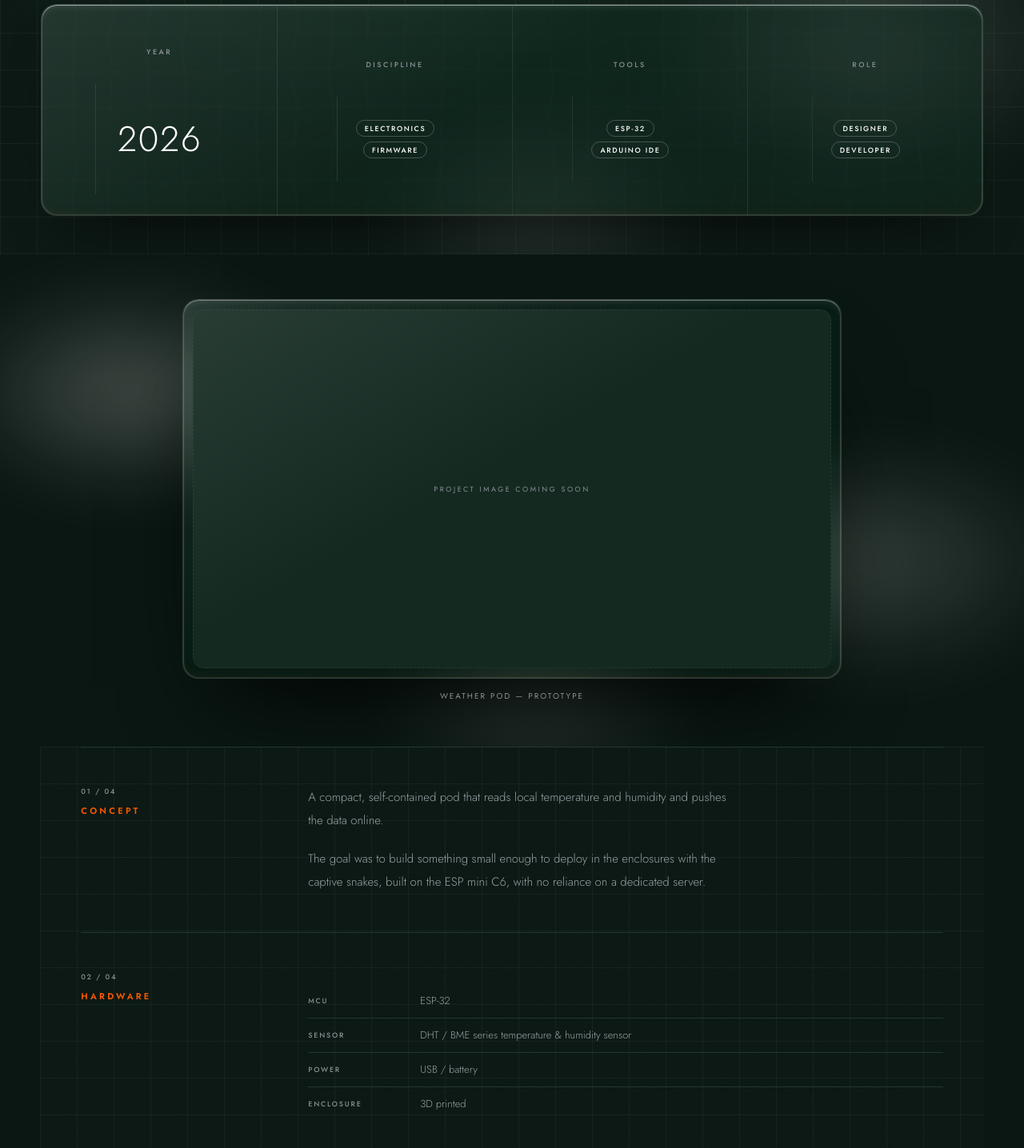
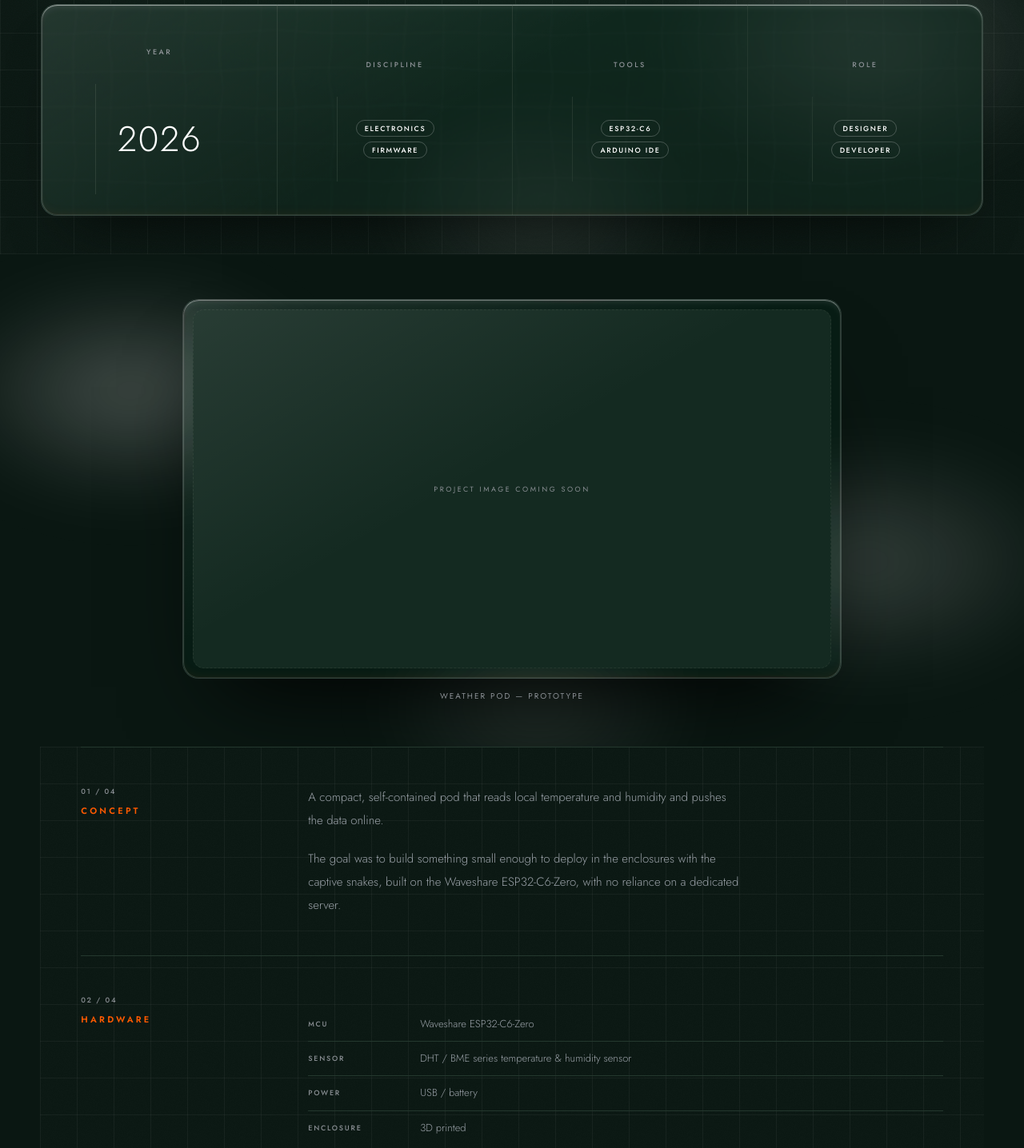
Before and after one commit to thejthimmaiah04-byte/PORTFOLIO, a website: page project-weather.html in a window 1280 px wide. Shown: the part 373-1809 px from the top of the page at 80% size. Drawn offline with Linux system fonts and the light colour scheme.

Commit message:
Weather Pod: correct MCU to Waveshare ESP32-C6-Zero

```diff
--- a/project-weather.html
+++ b/project-weather.html
@@ -216,7 +216,7 @@
   <div class="facts glass">
     <div><div class="k">Year</div><div class="v"><span class="tag tag--year">2026</span></div></div>
     <div><div class="k">Discipline</div><div class="v"><span class="tag">Electronics</span><span class="tag">Firmware</span></div></div>
-    <div><div class="k">Tools</div><div class="v"><span class="tag">ESP-32</span><span class="tag">Arduino IDE</span></div></div>
+    <div><div class="k">Tools</div><div class="v"><span class="tag">ESP32-C6</span><span class="tag">Arduino IDE</span></div></div>
     <div><div class="k">Role</div><div class="v"><span class="tag">Designer</span><span class="tag">Developer</span></div></div>
   </div>
 </header>
@@ -241,7 +241,7 @@
     </div>
     <div>
       <p>A compact, self-contained pod that reads local temperature and humidity and pushes the data online.</p>
-      <p>The goal was to build something small enough to deploy in the enclosures with the captive snakes, built on the ESP mini C6, with no reliance on a dedicated server.</p>
+      <p>The goal was to build something small enough to deploy in the enclosures with the captive snakes, built on the Waveshare ESP32-C6-Zero, with no reliance on a dedicated server.</p>
     </div>
   </section>
 
@@ -253,7 +253,7 @@
     </div>
     <div>
       <table class="spec-table">
-        <tr><td>MCU</td><td>ESP-32</td></tr>
+        <tr><td>MCU</td><td>Waveshare ESP32-C6-Zero</td></tr>
         <tr><td>Sensor</td><td>DHT / BME series temperature &amp; humidity sensor</td></tr>
         <tr><td>Power</td><td>USB / battery</td></tr>
         <tr><td>Enclosure</td><td>3D printed</td></tr>
```
